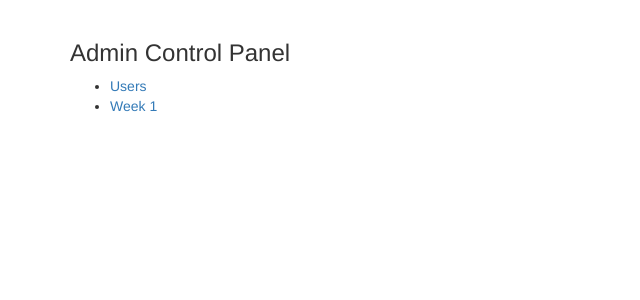
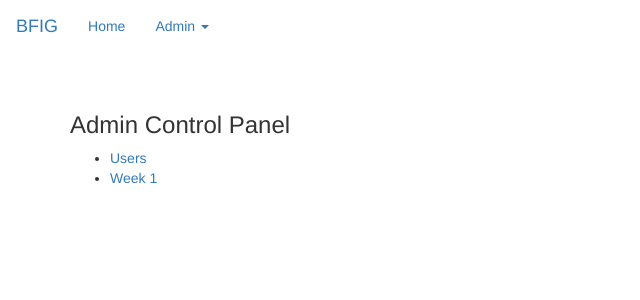
Before and after one commit to kverdone/survival, a Flask app: page /admin in a window 1280 px wide. Shown: the top 300 px of the page, without its empty margins (0-640 px from the left). Run offline with Flask 2, Linux system fonts and the light colour scheme; a user stored in the database is signed in; tables that the repository leaves empty hold one stand-in row (values such as "Sample post"); some libraries are stand-ins or nearby versions.

Commit message:
Add Navbar, move forms to their own file

```diff
--- a/app.py
+++ b/app.py
@@ -18,6 +18,7 @@ app.config.from_object(config[os.getenv('FLASK_CONFIG') or 'default'])
 db = SQLAlchemy(app)
 
 from models import *
+from forms import *
 
 ###############################
 # MODELS
@@ -38,12 +39,9 @@ def get_current_user():
 def admin_required(f):
     @wraps(f)
     def wrap(*args, **kwargs):
-        print 'In admin_required:', current_user
         if current_user.is_admin():
-            print 'Successful check'
             return f(*args, **kwargs)
         else:
-            print 'failed check'
             flash('You do not have permission.')
             return redirect(url_for('index'))
     return wrap
--- a/forms.py
+++ b/forms.py
@@ -0,0 +1,6 @@
+from wtforms import Form, TextField, PasswordField
+from wtforms.validators import InputRequired
+
+class LoginForm(Form):
+    username = TextField('Username', [InputRequired()])
+    password = PasswordField('Password', [InputRequired()])
--- a/models.py
+++ b/models.py
@@ -1,7 +1,5 @@
 from app import db, bcrypt
 #from flask_wtf import Form
-from wtforms import Form, TextField, PasswordField
-from wtforms.validators import InputRequired
 from datetime import datetime
 
 
@@ -42,8 +40,3 @@ class User(db.Model):
 
     def get_id(self):
         return unicode(self.id)
-
-
-class LoginForm(Form):
-    username = TextField('Username', [InputRequired()])
-    password = PasswordField('Password', [InputRequired()])
--- a/templates/base.html
+++ b/templates/base.html
@@ -1,11 +1,41 @@
 <html>
 
 <head>
+    <script src="https://ajax.googleapis.com/ajax/libs/jquery/1.11.3/jquery.min.js"></script>
     <link rel="stylesheet" href="https://maxcdn.bootstrapcdn.com/bootstrap/3.3.5/css/bootstrap.min.css">
     <script src="https://maxcdn.bootstrapcdn.com/bootstrap/3.3.5/js/bootstrap.min.js"></script>
+    <script type="text/javascript">
+      $(document).ready(function() {
+        $('.dropdown-toggle').dropdown()
+      });
+    </script>
 </head>
 
 <body>
+
+    <nav class="navbar">
+      <div class="container-fluid">
+        <div class="navbar-header">
+          <a class="navbar-brand" href="{{ url_for('index') }}">BFIG</a>
+        </div>
+        <div>
+          <ul class="nav navbar-nav">
+            <li class="active"><a href="{{ url_for('index') }}">Home</a></li>
+            {% if current_user.is_active and current_user.is_admin() %}
+            <li class="dropdown">
+              <a class="dropdown-toggle" data-toggle="dropdown" href="#">Admin
+              <span class="caret"></span></a>
+              <ul class="dropdown-menu">
+                <li><a href="{{ url_for('admin') }}">Admin Panel</a></li>
+                <li><a href="{{ url_for('admin_users') }}">Users</a></li>
+                <li><a href="{{ url_for('week', week_id=1) }}">Week 1</a></li>
+              </ul>
+            </li>
+            {% endif %}
+          </ul>
+        </div>
+      </div>
+    </nav>
 
     <div class="container">
     <br>
```
